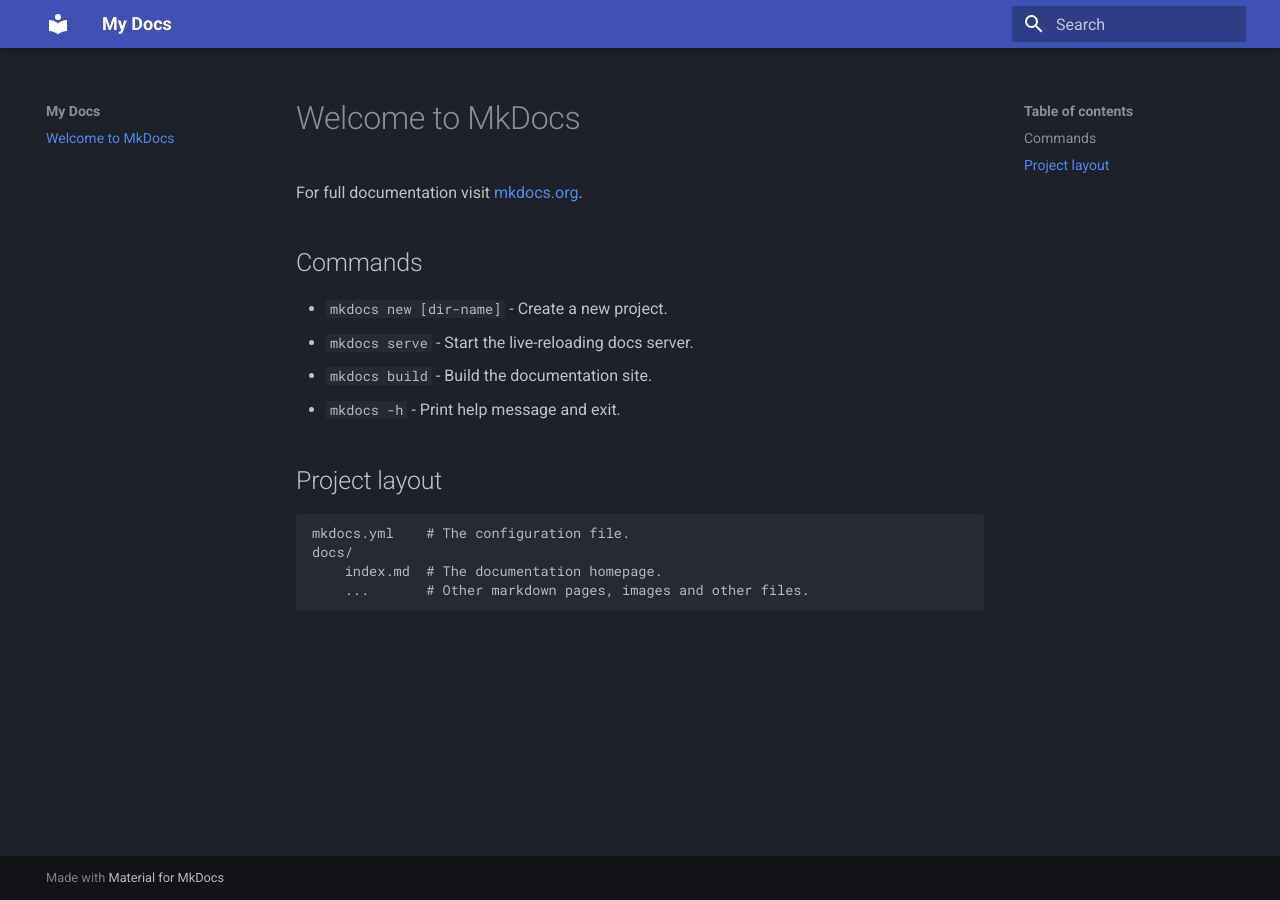
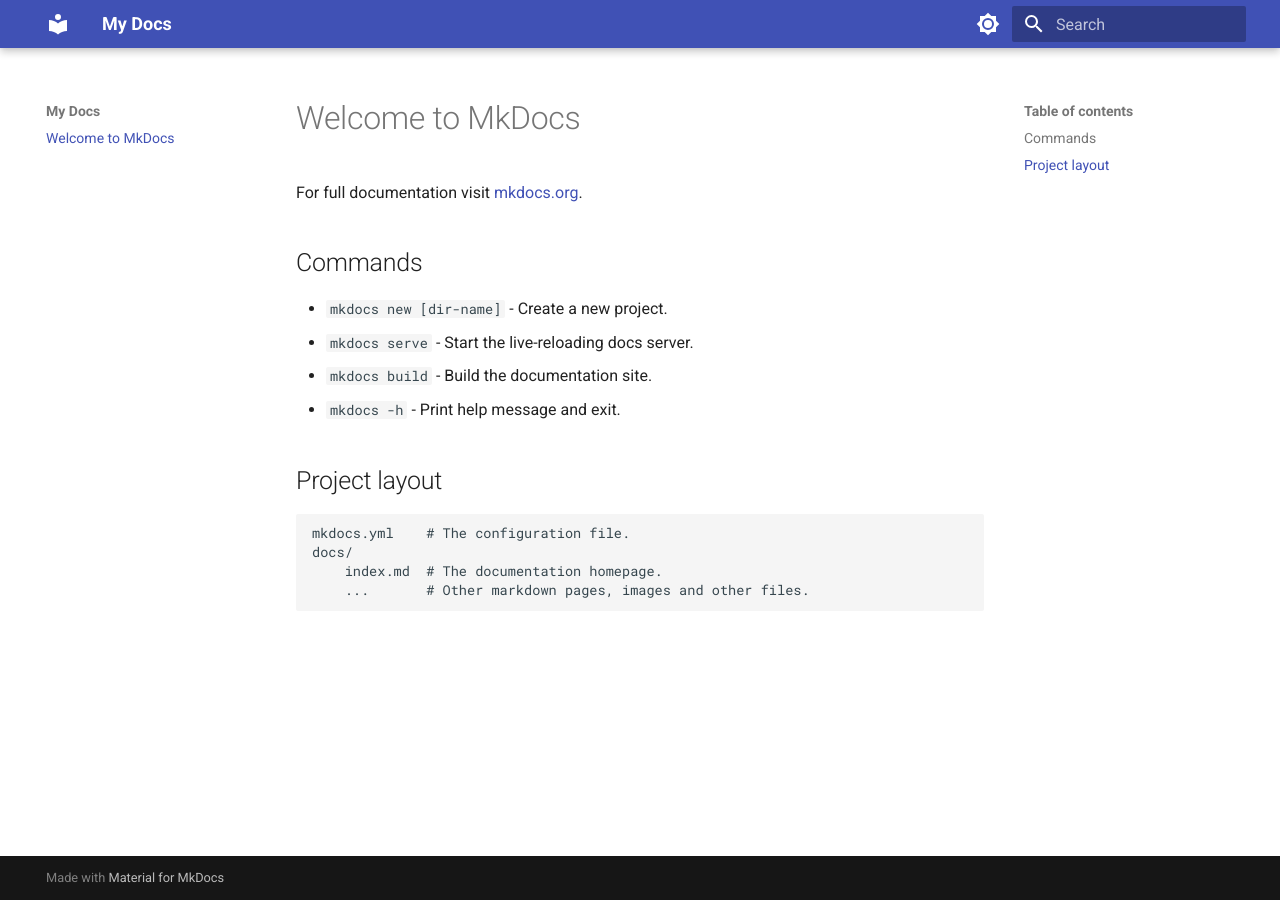
Before and after one commit to Nijikadesu/Nijikadesu.github.io, an MkDocs documentation site: the page built from docs/index.md, in a window 1280 px wide. Built offline with MkDocs 1.6.1 and Material for MkDocs 9.7.7, drawn with Linux system fonts in a browser that asks for light colours.

```diff
--- a/mkdocs.yml
+++ b/mkdocs.yml
@@ -3,4 +3,17 @@ site_url: https://nijikadesu.github.io/
 theme:
   name: material
   palette:
-    scheme: slate
+
+    # Palette toggle for light mode
+    - scheme: default
+      toggle:
+        icon: material/brightness-7
+        name: Switch to dark mode
+
+    # Palette toggle for dark mode
+    - scheme: slate
+      toggle:
+        icon: material/brightness-4
+        name: Switch to light mode
+
+    - primary: black
```
